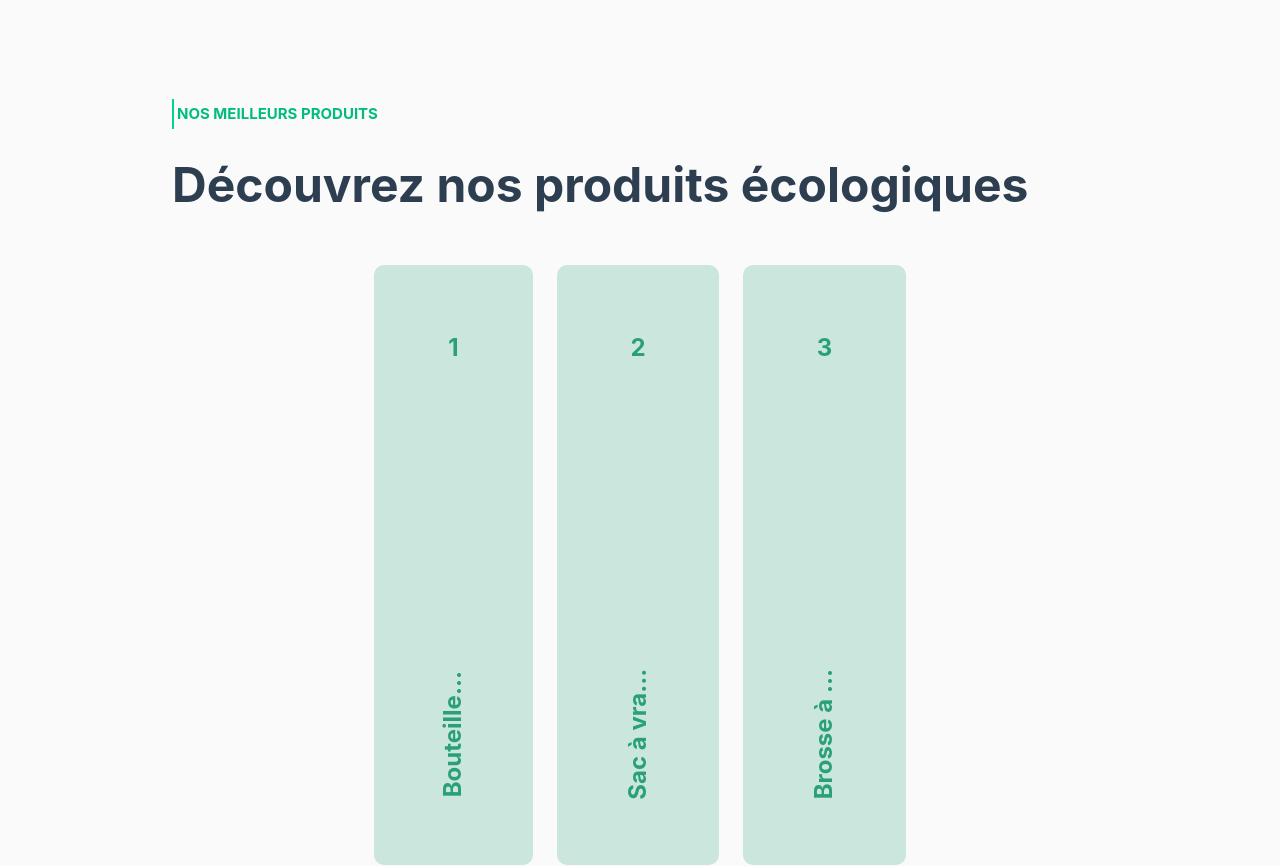
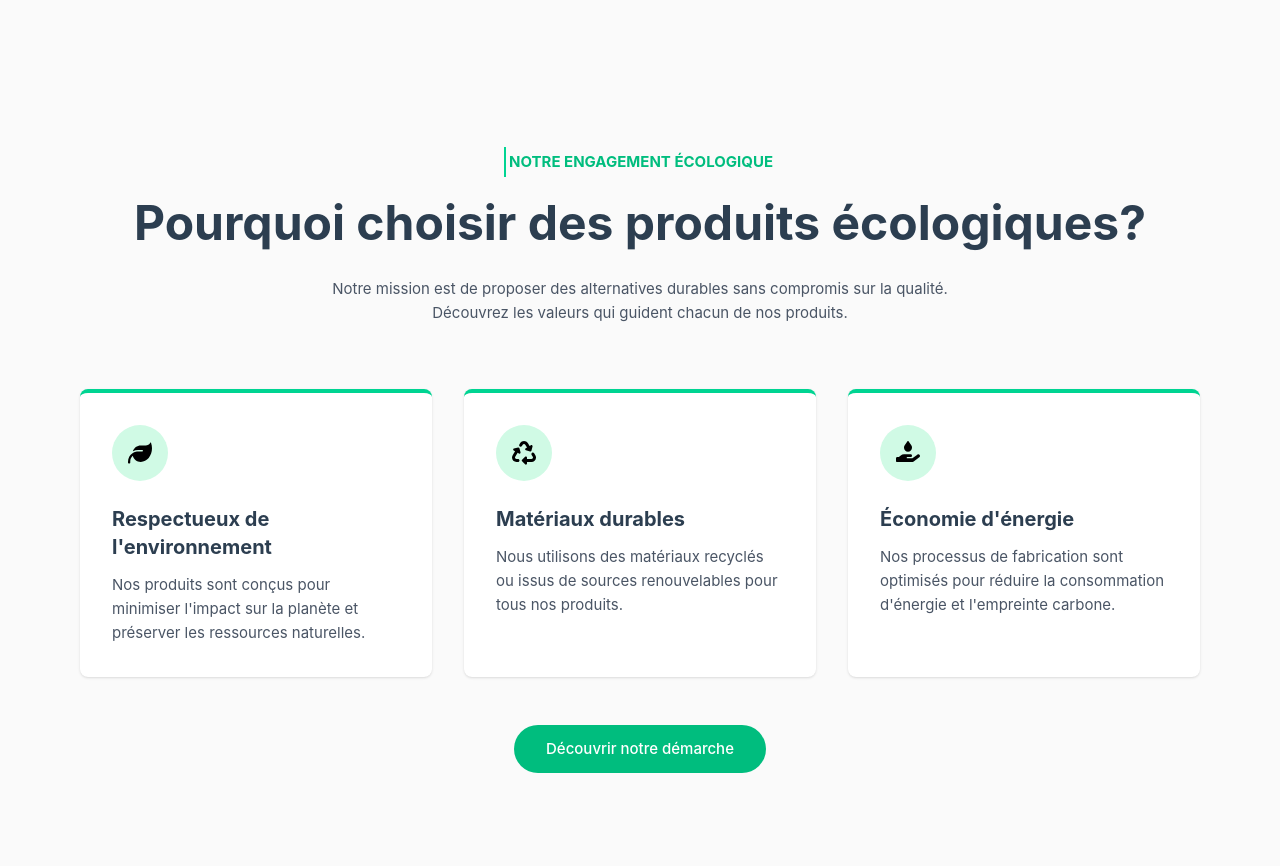
Before and after one commit to Yanis-Ourir/e-commerce-vue, a Vue app: page / in a window 1280 px wide. Shown: the part 1220-2086 px from the top of the page. Built offline with nearby package versions, Linux system fonts and the light colour scheme.

Commit message:
updated landing page

```diff
--- a/src/components/Accordeon.vue
+++ b/src/components/Accordeon.vue
@@ -1,26 +1,94 @@
 <script setup lang="ts">
-import { inject } from 'vue';
-import ProductSquare from './ui/ProductSquare.vue';
-import type { Products } from '@/main';
+import { ref } from 'vue';
 
-const products: Products = inject('products') || [];
+// Les SVG sont stockés directement dans les données
+const values = ref([
+  {
+    id: 1,
+    svg: `<svg xmlns="http://www.w3.org/2000/svg" viewBox="0 0 512 512"><path d="M272 96c-78.6 0-145.1 51.5-167.7 122.5c33.6-17 71.5-26.5 111.7-26.5l88 0c8.8 0 16 7.2 16 16s-7.2 16-16 16l-16 0-72 0s0 0 0 0c-16.6 0-32.7 1.9-48.3 5.4c-25.9 5.9-49.9 16.4-71.4 30.7c0 0 0 0 0 0C38.3 298.8 0 364.9 0 440l0 16c0 13.3 10.7 24 24 24s24-10.7 24-24l0-16c0-48.7 20.7-92.5 53.8-123.2C121.6 392.3 190.3 448 272 448l1 0c132.1-.7 239-130.9 239-291.4c0-42.6-7.5-83.1-21.1-119.6c-2.6-6.9-12.7-6.6-16.2-.1C455.9 72.1 418.7 96 376 96L272 96z"/></svg>`,
+    title: 'Respectueux de l\'environnement',
+    description: 'Nos produits sont conçus pour minimiser l\'impact sur la planète et préserver les ressources naturelles.'
+  },
+  {
+    id: 2,
+    svg: `<svg xmlns="http://www.w3.org/2000/svg" viewBox="0 0 512 512"><path d="M174.7 45.1C192.2 17 223 0 256 0s63.8 17 81.3 45.1l38.6 61.7 27-15.6c8.4-4.9 18.9-4.2 26.6 1.7s11.1 15.9 8.6 25.3l-23.4 87.4c-3.4 12.8-16.6 20.4-29.4 17l-87.4-23.4c-9.4-2.5-16.3-10.4-17.6-20s3.4-19.1 11.8-23.9l28.4-16.4L283 79c-5.8-9.3-16-15-27-15s-21.2 5.7-27 15l-17.5 28c-9.2 14.8-28.6 19.5-43.6 10.5c-15.3-9.2-20.2-29.2-10.7-44.4l17.5-28zM429.5 251.9c15-9 34.4-4.3 43.6 10.5l24.4 39.1c9.4 15.1 14.4 32.4 14.6 50.2c.3 53.1-42.7 96.4-95.8 96.4L320 448l0 32c0 9.7-5.8 18.5-14.8 22.2s-19.3 1.7-26.2-5.2l-64-64c-9.4-9.4-9.4-24.6 0-33.9l64-64c6.9-6.9 17.2-8.9 26.2-5.2s14.8 12.5 14.8 22.2l0 32 96.2 0c17.6 0 31.9-14.4 31.8-32c0-5.9-1.7-11.7-4.8-16.7l-24.4-39.1c-9.5-15.2-4.7-35.2 10.7-44.4zm-364.6-31L36 204.2c-8.4-4.9-13.1-14.3-11.8-23.9s8.2-17.5 17.6-20l87.4-23.4c12.8-3.4 26 4.2 29.4 17L182 241.2c2.5 9.4-.9 19.3-8.6 25.3s-18.2 6.6-26.6 1.7l-26.5-15.3L68.8 335.3c-3.1 5-4.8 10.8-4.8 16.7c-.1 17.6 14.2 32 31.8 32l32.2 0c17.7 0 32 14.3 32 32s-14.3 32-32 32l-32.2 0C42.7 448-.3 404.8 0 351.6c.1-17.8 5.1-35.1 14.6-50.2l50.3-80.5z"/></svg>`,
+    title: 'Matériaux durables',
+    description: 'Nous utilisons des matériaux recyclés ou issus de sources renouvelables pour tous nos produits.'
+  },
+  {
+    id: 3,
+    svg: `<svg xmlns="http://www.w3.org/2000/svg" viewBox="0 0 576 512"><!--!Font Awesome Free 6.7.2 by @fontawesome - https://fontawesome.com License - https://fontawesome.com/license/free Copyright 2025 Fonticons, Inc.--><path d="M275.5 6.6C278.3 2.5 283 0 288 0s9.7 2.5 12.5 6.6L366.8 103C378 119.3 384 138.6 384 158.3l0 1.7c0 53-43 96-96 96s-96-43-96-96l0-1.7c0-19.8 6-39 17.2-55.3L275.5 6.6zM568.2 336.3c13.1 17.8 9.3 42.8-8.5 55.9L433.1 485.5c-23.4 17.2-51.6 26.5-80.7 26.5L192 512 32 512c-17.7 0-32-14.3-32-32l0-64c0-17.7 14.3-32 32-32l36.8 0 44.9-36c22.7-18.2 50.9-28 80-28l78.3 0 16 0 64 0c17.7 0 32 14.3 32 32s-14.3 32-32 32l-64 0-16 0c-8.8 0-16 7.2-16 16s7.2 16 16 16l120.6 0 119.7-88.2c17.8-13.1 42.8-9.3 55.9 8.5zM193.6 384c0 0 0 0 0 0l-.9 0c.3 0 .6 0 .9 0z"/></svg>`,
+    title: 'Économie d\'énergie',
+    description: 'Nos processus de fabrication sont optimisés pour réduire la consommation d\'énergie et l\'empreinte carbone.'
+  }
+]);
 </script>
 
 <template>
-    <div class="p-4 md:mx-27 text-center md:text-start">
+  <section class="py-16 px-4 md:px-8">
+    <div class="max-w-6xl mx-auto">
+      <!-- En-tête de section -->
+      <div class="text-center mb-16">
+        <p class="green border-l-emerald-400 border-l-2 font-bold uppercase inline-block pl-3">Notre engagement écologique</p>
+        <h2 class="md:text-5xl text-2xl font-bold md:leading-tight mt-4">
+          Pourquoi choisir des produits écologiques?
+        </h2>
+        <p class="mt-6 text-gray-600 max-w-2xl mx-auto">
+          Notre mission est de proposer des alternatives durables sans compromis sur la qualité. Découvrez les valeurs qui guident chacun de nos produits.
+        </p>
+      </div>
 
-        <p class="green border-l-emerald-400 border-l-2 font-bold uppercase">nos meilleurs produits</p>
-           <h5 class="md:text-5xl text-xl font-bold md:leading-16 py-6">
-                Découvrez nos produits écologiques
-            </h5>
+      <!-- Cartes des valeurs -->
+      <div class="grid md:grid-cols-3 gap-8">
+        <div
+          v-for="value in values"
+          :key="value.id"
+          class="bg-white rounded-lg p-8 shadow-sm border-t-4 border-emerald-400 hover:shadow-md transition-all"
+        >
+          <div class="bg-emerald-100 text-emerald-600 w-14 h-14 rounded-full flex items-center justify-center mb-6 mx-auto md:mx-0">
+            <!-- Utilisation de v-html pour insérer le SVG -->
+            <span v-html="value.svg" class="svg-icon"></span>
+          </div>
+          <h3 class="text-xl font-bold mb-3">{{ value.title }}</h3>
+          <p class="text-gray-600">{{ value.description }}</p>
+        </div>
+      </div>
 
-        <div class="flex md:flex-row flex-col justify-center gap-6 py-6">
+      <!-- Appel à l'action -->
+      <div class="mt-12 text-center">
+        <button class="button px-8 py-3 font-medium">
+          Découvrir notre démarche
+        </button>
+      </div>
+    </div>
+  </section>
+</template>
 
-            <ProductSquare
-            v-for="(product, index) in products.slice(0,3)"
-            :key="product.id"
-            :product="product"
-            />
-        </div>
-    </div>
-</template>
+<style scoped>
+.green {
+  color: hsla(160, 100%, 37%, 1);
+}
+
+.button {
+  background-color: hsla(160, 100%, 37%, 1);
+  color: white;
+  border-radius: 50px;
+  transition: all 0.3s ease;
+}
+
+.button:hover {
+  background-color: hsla(160, 100%, 37%, 0.8);
+  transform: translateY(-2px);
+}
+
+.svg-icon {
+  height: 24px;
+  width: 24px;
+}
+
+.svg-icon svg {
+  stroke: hsla(160, 100%, 37%, 1);
+  height: 24px;
+  width: 24px;
+}
+</style>
--- a/src/components/ReviewList.vue
+++ b/src/components/ReviewList.vue
@@ -4,7 +4,7 @@ import Review from './ui/Review.vue';
 
 
 <template>
-    <p class="text-2xl font-bold text-center">What they say about us</p>
+    <p class="text-2xl font-bold text-center">Avis des utilisateurs</p>
     <div class="flex flex-col items-center md:flex-row justify-center gap-6 py-6">
         <Review name="Yanis Ourir" city="Lyon" text="Amazing products, would recommend" rating="5" />
         <Review name="John Doe" city="Paris" text="Great customer service" rating="4" />
```
Also changed, not shown: src/assets/site-ecologique-eco-conception-web.jpg.
